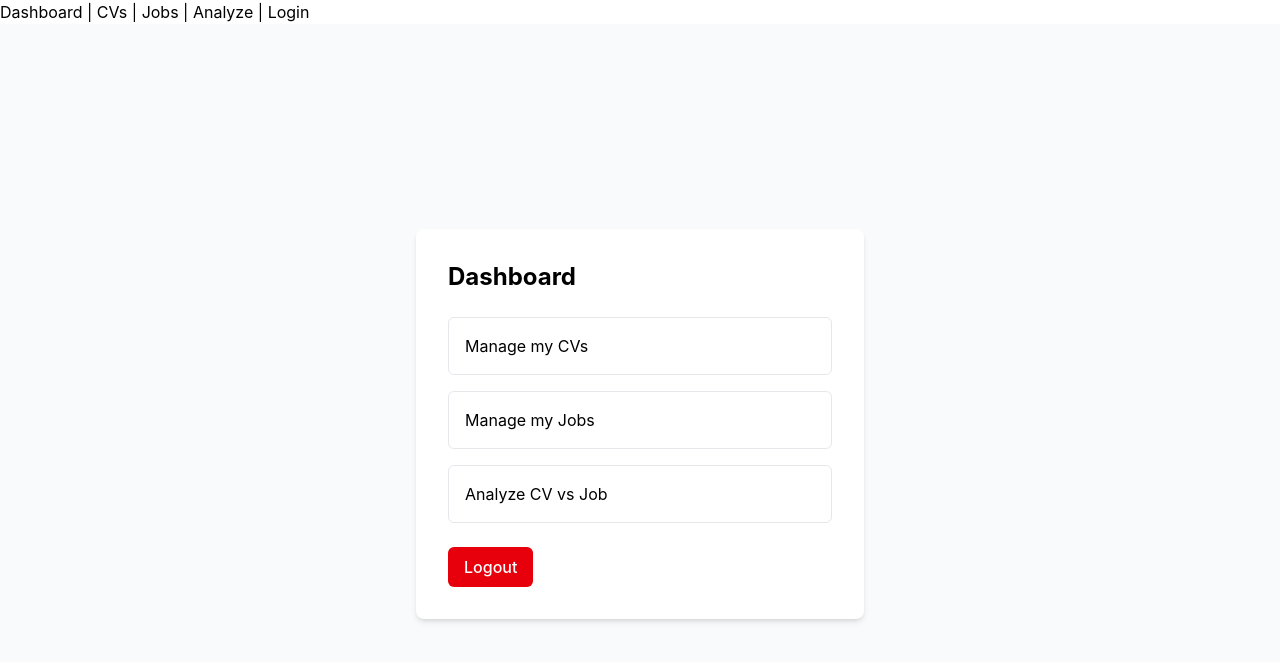
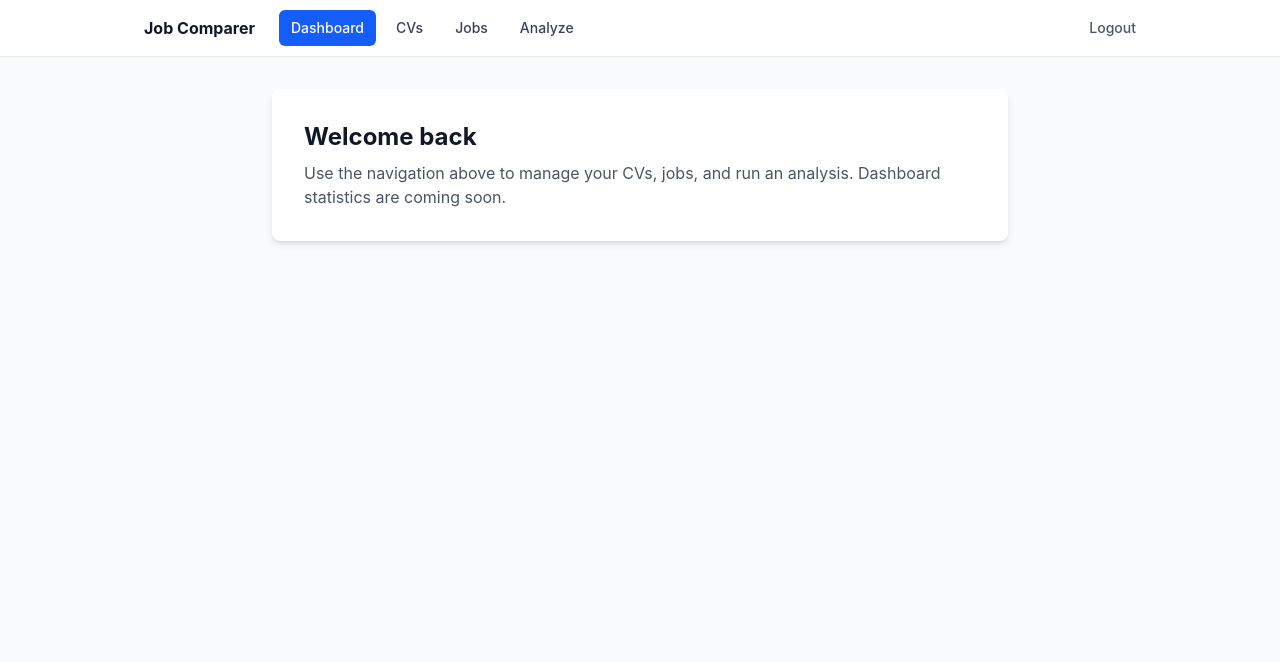
Before and after one commit to jiangyue95/job-comparer-frontend, a React (Vite) app: page /dashboard in a window 1280 px wide. Shown: the top 662 px of the page. Built offline with nearby package versions, Linux system fonts and the light colour scheme; sample sign-in values are in the browser's storage.

Commit message:
feat(nav): add app navigation bar and simplify dashboard

```diff
--- a/src/App.jsx
+++ b/src/App.jsx
@@ -7,22 +7,12 @@ import ProtectedRoute from "./components/ProtectedRoute"
 import JobListPage from "./pages/JobListPage"
 import JobDetailPage from "./pages/JobDetailPage"
 import AnalysisPage from "./pages/AnalysisPage"
+import Navbar from "./components/Navbar"
 
 function App() {
   return (
     <BrowserRouter>
-      <nav>
-        <Link to="/dashboard">Dashboard</Link>
-        {' | '}
-        <Link to="/cvs">CVs</Link>
-        {' | '}
-        <Link to="/jobs">Jobs</Link>
-        {' | '}
-        <Link to="/analyze">Analyze</Link>
-        {' | '}
-        <Link to="/login">Login</Link>
-      </nav>
-
+      <Navbar />
       <Routes>
         <Route path="/login" element={<LoginPage />} />
         <Route
--- /dev/null
+++ b/src/components/Navbar.jsx
@@ -0,0 +1,48 @@
+import { NavLink, useNavigate } from "react-router-dom"
+import { useAuth } from "../context/AuthContext"
+
+function Navbar() {
+    const { isAuthenticated, logout } = useAuth()
+    const navigate = useNavigate()
+
+    function handleLogout() {
+        logout()
+        navigate('/login')
+    }
+
+    // Not login: do not show nav bar
+    if (!isAuthenticated) {
+        return null
+    }
+
+    // The className of a NavLink could be a function, receive { isActive }
+    const linkClass = ({ isActive }) =>
+        isActive
+            ? 'px-3 py-2 rounded-md text-sm font-medium bg-blue-600 text-white'
+            : 'px-3 py-2 rounded-md text-sm font-medium text-gray-700 hover:bg-gray-100'
+
+    return (
+        <nav className="bg-white shadow-sm border-b border-gray-200">
+            <div className="max-w-5xl mx-auto px-4 flex items-center justify-between h-14">
+                {/* Lift side: brand + navigate link */}
+                <div className="flex items-center gap-2">
+                    <span className="font-bold text-gray-900 mr-4">Job Comparer</span>
+                    <NavLink to="/dashboard" className={linkClass}>Dashboard</NavLink>
+                    <NavLink to="/cvs" className={linkClass}>CVs</NavLink>
+                    <NavLink to="/jobs" className={linkClass}>Jobs</NavLink>
+                    <NavLink to="/analyze" className={linkClass}>Analyze</NavLink>
+                </div>
+
+                {/* Right side: logout */}
+                <button
+                    onClick={handleLogout}
+                    className="text-sm font-medium text-gray-600 hover:text-gray-900"
+                >
+                    Logout
+                </button>
+            </div>
+        </nav>
+    )
+}
+
+export default Navbar
--- a/src/pages/DashboardPage.jsx
+++ b/src/pages/DashboardPage.jsx
@@ -1,50 +1,14 @@
-import { Link, useNavigate } from "react-router-dom"
-import { useAuth } from "../context/AuthContext"
 function DashboardPage() {
-    const { logout } = useAuth()
-    const navigate = useNavigate()
-
-    function handleLogout() {
-        logout()
-        navigate('/login')
-    }
-
     return (
-        <div className="min-h-screen flex items-center justify-center bg-gray-50">
-            <div className="w-full max-w-md bg-white rounded-lg shadow-md p-8">
-                <h1 className="text-2xl font-bold mb-6">Dashboard</h1>
-                <ul className="space-y-4">
-                    <li>
-                        <Link
-                            to="/cvs"
-                            className="block p-4 bg-white border border-gray-200 rounded-md hover:bg-blue-50 hover:border-blue-400 transition-colors"
-                        >
-                            Manage my CVs
-                        </Link>
-                    </li>
-                    <li>
-                        <Link
-                            to="/cvs"
-                            className="block p-4 bg-white border border-gray-200 rounded-md hover:bg-blue-50 hover:border-blue-400 transition-colors"
-                        >
-                            Manage my Jobs
-                        </Link>
-                    </li>
-                    <li>
-                        <Link
-                            to="/cvs"
-                            className="block p-4 bg-white border border-gray-200 rounded-md hover:bg-blue-50 hover:border-blue-400 transition-colors"
-                        >
-                            Analyze CV vs Job
-                        </Link>
-                    </li>
-                </ul>
-                <button
-                    onClick={handleLogout}
-                    className="mt-6 bg-red-600 hover:bg-red-700 text-white font-medium py-2 px-4 rounded-md transition-colors"
-                >
-                    Logout
-                </button>
+        <div className="min-h-screen bg-gray-50 py-8">
+            <div className="max-w-3xl mx-auto px-4">
+                <div className="bg-white rounded-lg shadow-md p-8">
+                    <h1 className="text-2xl font-bold text-gray-900 mb-2">Welcome back</h1>
+                    <p className="text-gray-600">
+                        Use the navigation above to manage your CVs, jobs, and run an analysis.
+                        Dashboard statistics are coming soon.
+                    </p>
+                </div>
             </div>
         </div>
     )
```
